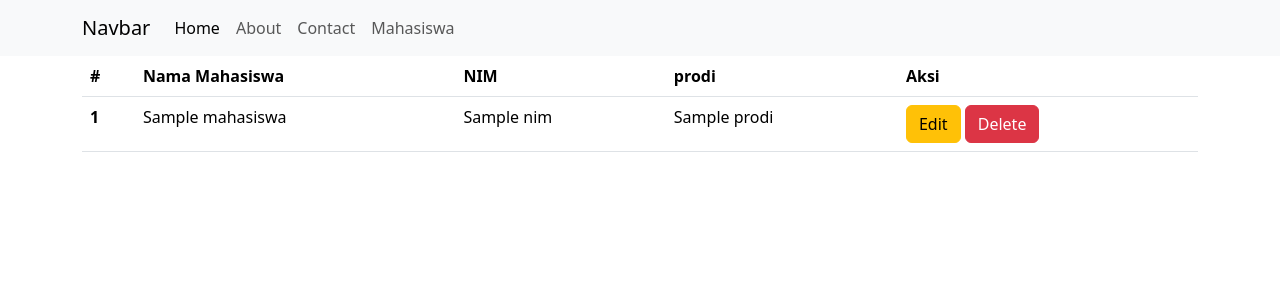
After one commit to Fajaraaja/sirema, a CodeIgniter 4 app: template app/Views/Mahasiswa/index.php in a window 1280 px wide. The commit adds this page. Shown: the top 300 px of the page. Run offline with PHP 8.4 and a stand-in for CodeIgniter, Linux system fonts and the light colour scheme; the template is opened without the code that fills it: most values are stand-ins (such as "Sample title", 1, 10 or a date in 2020); some libraries are stand-ins or nearby versions.

```diff
--- /dev/null
+++ b/app/Views/Mahasiswa/index.php
@@ -0,0 +1,36 @@
+<?= $this->extend('layout/template'); ?>
+
+<?= $this->section('content'); ?>
+<div class="container">
+    <div class="row">
+        <div class="col">
+            <table class="table">
+                <thead>
+                    <tr>
+                        <th scope="col">#</th>
+                        <th scope="col">Nama Mahasiswa</th>
+                        <th scope="col">NIM</th>
+                        <th scope="col">prodi</th>
+                        <th scope="col">Aksi</th>
+                    </tr>
+                </thead>
+                <tbody>
+                    <?php $i = 1; ?>
+                    <?php foreach ($mahasiswa as $a) : ?>
+                        <tr>
+                            <th scope="row"><?= $i++; ?></th>
+                            <td><?= $a['nama_mahasiswa']; ?></td>
+                            <td><?= $a['nim']; ?></td>
+                            <td><?= $a['prodi']; ?></td>
+                            <td>
+                                <a href="" class="btn btn-warning">Edit</a>
+                                <a href="" class="btn btn-danger">Delete</a>
+                            </td>
+                        </tr>
+                    <?php endforeach; ?>
+                </tbody>
+            </table>
+        </div>
+    </div>
+</div>
+<?= $this->endsection(); ?>
--- a/app/Views/layout/navbar.php
+++ b/app/Views/layout/navbar.php
@@ -15,6 +15,9 @@
                 <li class="nav-item">
                     <a class="nav-link" href="/pages/contact">Contact</a>
                 </li>
+                <li class="nav-item">
+                    <a class="nav-link" href="/mahasiswa">Mahasiswa</a>
+                </li>
             </ul>
         </div>
     </div>
```
Also changed, not shown: app/Controllers/Mahasiswa.php (added, +24 -0 lines), app/Database/Migrations/2024-03-19-134912_Mahasiswa.php (added, +41 -0 lines), app/Models/MahasiswaModel.php (added, +11 -0 lines).
